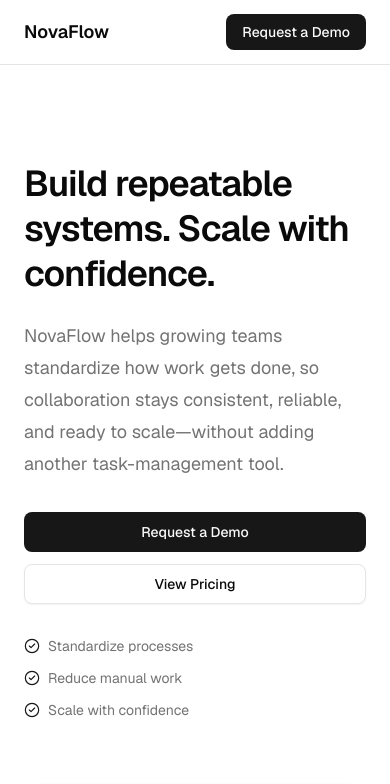
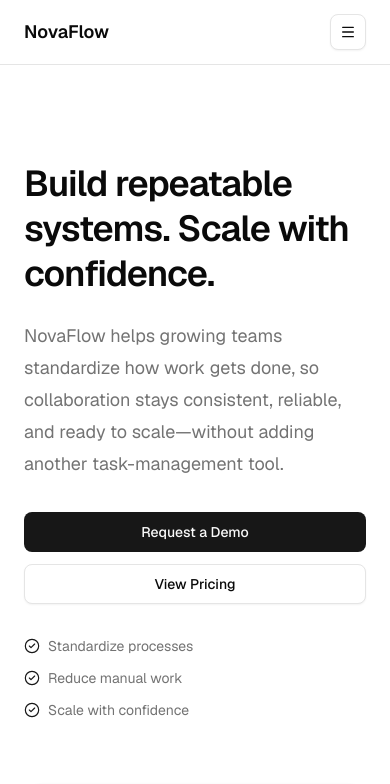
Before and after one commit to ryanaxondev/novaflow, a Next.js app: page / in a window 390 px wide. Shown: the top 784 px of the page. Built offline with nearby package versions, Linux system fonts and the light colour scheme.

Commit message:
fix(navigation): implement approved mobile navbar behavior

```diff
--- /dev/null
+++ b/src/components/marketing/MobileNavbar.tsx
@@ -0,0 +1,103 @@
+"use client";
+
+import { Menu, X } from "lucide-react";
+import Link from "next/link";
+import { useEffect, useRef, useState } from "react";
+
+import { buttonVariants } from "@/components/ui/button";
+
+type NavigationItem = {
+  label: string;
+  href: string;
+};
+
+type MobileNavbarProps = {
+  items: readonly NavigationItem[];
+  cta: NavigationItem;
+};
+
+export function MobileNavbar({
+  items,
+  cta,
+}: MobileNavbarProps) {
+  const [isOpen, setIsOpen] = useState(false);
+  const toggleRef = useRef<HTMLButtonElement>(null);
+
+  useEffect(() => {
+    if (!isOpen) {
+      return;
+    }
+
+    function handleKeyDown(event: KeyboardEvent) {
+      if (event.key !== "Escape") {
+        return;
+      }
+
+      setIsOpen(false);
+      toggleRef.current?.focus();
+    }
+
+    document.addEventListener("keydown", handleKeyDown);
+
+    return () => {
+      document.removeEventListener("keydown", handleKeyDown);
+    };
+  }, [isOpen]);
+
+  function closeMenu() {
+    setIsOpen(false);
+  }
+
+  return (
+    <div className="contents md:hidden">
+      <button
+        ref={toggleRef}
+        type="button"
+        aria-label={isOpen ? "Close navigation" : "Open navigation"}
+        aria-expanded={isOpen}
+        aria-controls="mobile-navigation-panel"
+        className={buttonVariants({
+          variant: "outline",
+          size: "icon",
+        })}
+        onClick={() => setIsOpen((currentState) => !currentState)}
+      >
+        {isOpen ? (
+          <X aria-hidden="true" />
+        ) : (
+          <Menu aria-hidden="true" />
+        )}
+      </button>
+
+      {isOpen ? (
+        <nav
+          id="mobile-navigation-panel"
+          aria-label="Mobile navigation"
+          className="col-span-2 w-full border-t border-border py-4"
+        >
+          <ul className="flex flex-col gap-1">
+            {items.map((item) => (
+              <li key={item.href}>
+                <Link
+                  href={item.href}
+                  className="block rounded-md px-3 py-2 text-sm font-medium text-muted-foreground transition-colors duration-200 hover:bg-muted hover:text-foreground focus-visible:outline-none focus-visible:ring-3 focus-visible:ring-ring/50"
+                  onClick={closeMenu}
+                >
+                  {item.label}
+                </Link>
+              </li>
+            ))}
+          </ul>
+
+          <Link
+            href={cta.href}
+            className={buttonVariants({ className: "mt-3 w-full" })}
+            onClick={closeMenu}
+          >
+            {cta.label}
+          </Link>
+        </nav>
+      ) : null}
+    </div>
+  );
+}
--- a/src/components/marketing/Navbar.tsx
+++ b/src/components/marketing/Navbar.tsx
@@ -1,7 +1,9 @@
 import Link from "next/link";
 
+import { MobileNavbar } from "@/components/marketing/MobileNavbar";
 import { buttonVariants } from "@/components/ui/button";
 import { Container } from "@/components/ui/Container";
+import { cn } from "@/lib/utils";
 
 const navigation = [
   { label: "Features", href: "#features" },
@@ -9,14 +11,16 @@ const navigation = [
   { label: "FAQ", href: "#faq" },
 ] as const;
 
+const cta = {
+  label: "Request a Demo",
+  href: "#request-demo",
+} as const;
+
 export function Navbar() {
   return (
     <header className="sticky top-0 z-50 border-b bg-background">
       <Container>
-        <nav
-          aria-label="Primary"
-          className="flex h-16 items-center justify-between gap-6"
-        >
+        <div className="grid grid-cols-[1fr_auto] grid-rows-[4rem] items-center gap-x-6 md:flex md:h-16 md:justify-between">
           <Link
             href="/"
             className="shrink-0 text-lg font-semibold"
@@ -24,7 +28,11 @@ export function Navbar() {
             NovaFlow
           </Link>
 
-          <ul className="hidden items-center gap-8 md:flex">
+          <nav
+            aria-label="Primary"
+            className="hidden md:block"
+          >
+            <ul className="flex items-center gap-8">
               {navigation.map((item) => (
                 <li key={item.href}>
                   <Link
@@ -36,14 +44,20 @@ export function Navbar() {
                 </li>
               ))}
             </ul>
+          </nav>
 
           <Link
-            href="#request-demo"
-            className={buttonVariants()}
+            href={cta.href}
+            className={cn(buttonVariants(), "hidden md:inline-flex")}
           >
-            Request a Demo
+            {cta.label}
           </Link>
-        </nav>
+
+          <MobileNavbar
+            items={navigation}
+            cta={cta}
+          />
+        </div>
       </Container>
     </header>
   );
```
Lines whose indentation alone changed are shown as unchanged.
